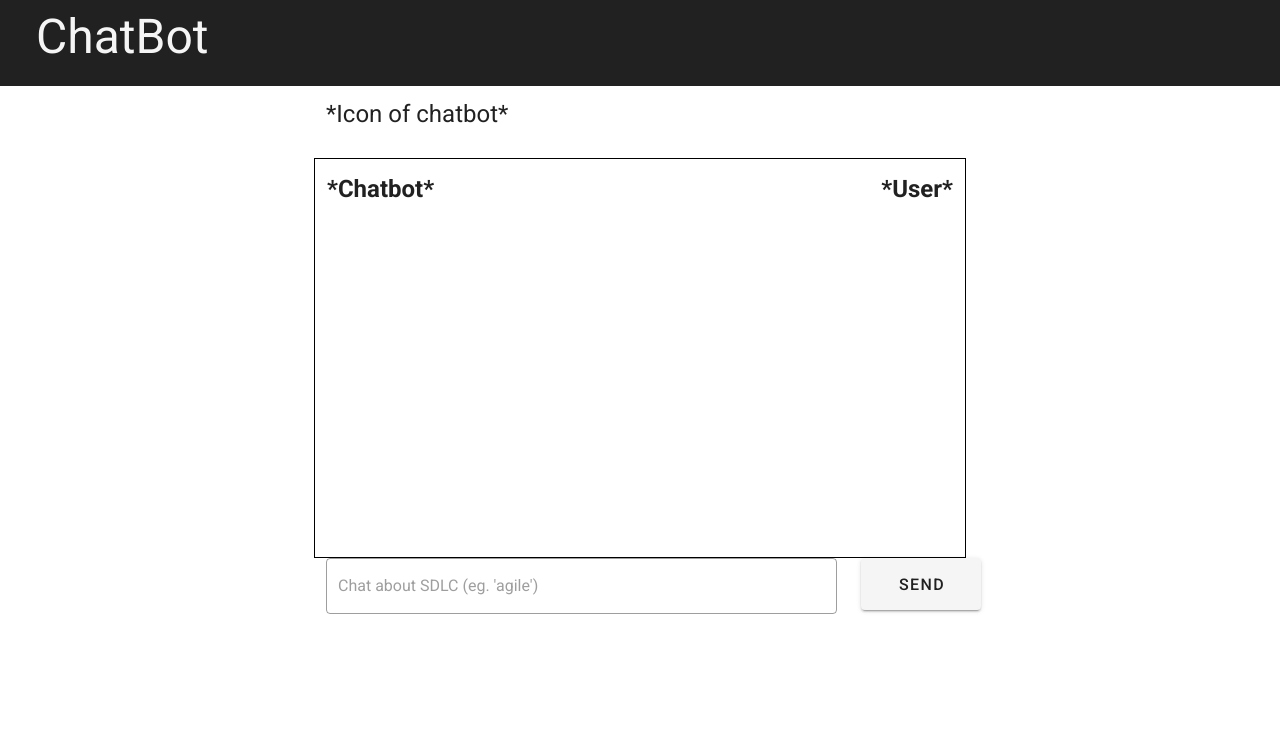
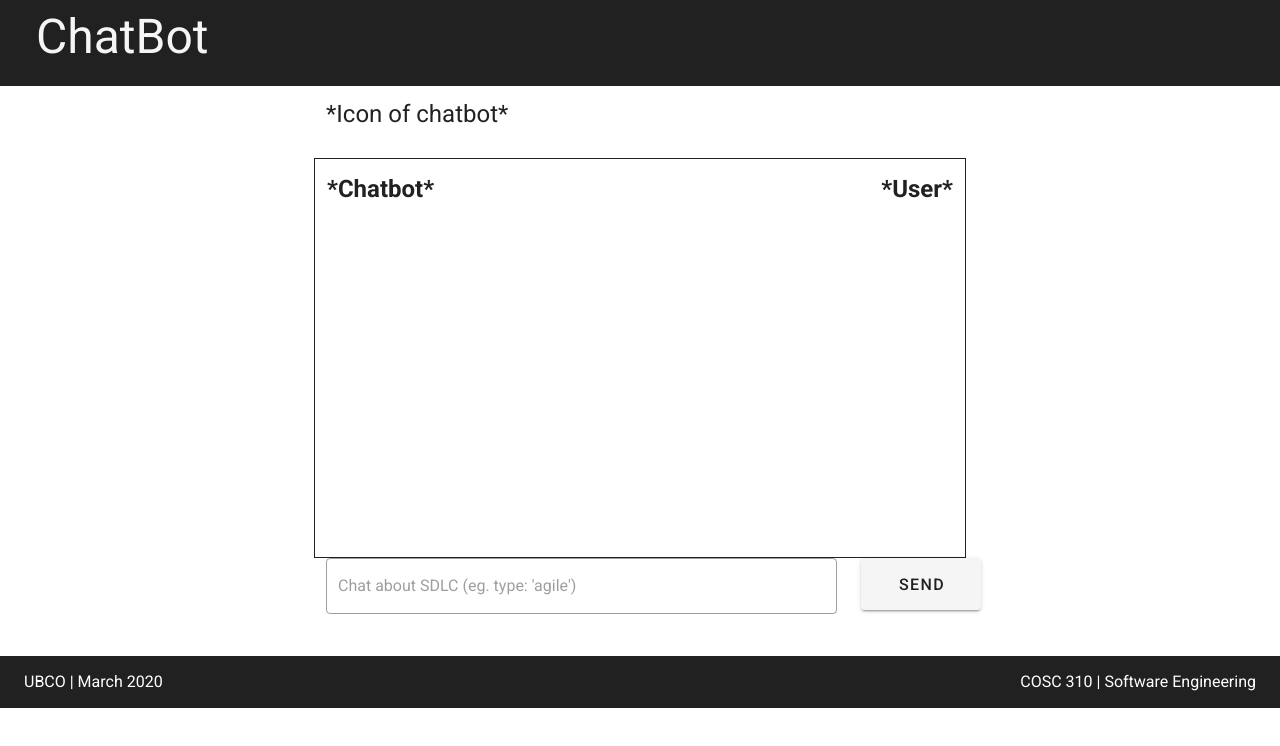
Before and after one commit to rogov-dvp/ChatBot-COSC-310, a Vue app in the folder chatbot/: page / in a window 1280 px wide. Shown: the top 746 px of the page. Built offline with nearby package versions, Linux system fonts and the light colour scheme.

Commit message:
Created a footer

```diff
--- a/chatbot/src/App.vue
+++ b/chatbot/src/App.vue
@@ -2,12 +2,12 @@
   <v-app>
     <v-content>
       <!--Navigation-->
-      <v-row style="">
+      <v-row>
           <Toolbar/>
       </v-row>
 
       <!--content-->
-      <v-row>
+      <v-row style="max-height: 85%;">
         <v-col cols="3">
           <LeftSide/>
         </v-col>
@@ -18,22 +18,26 @@
           <RightSide/>
         </v-col>
       </v-row>
-
+<!--  -->
+      <Footer/>
     </v-content>
   </v-app>
 </template>
 
 <script>
 import ChatBot from './components/ChatBot';
+import Footer from './components/Footer';
 import LeftSide from './components/LeftSide';
 import RightSide from './components/RightSide';
 import Toolbar from './components/Toolbar';
+
 
 export default {
   name: 'App',
 
   components: {
     ChatBot,
+    Footer,
     LeftSide,
     RightSide,
     Toolbar,
--- a/chatbot/src/components/ChatBot.vue
+++ b/chatbot/src/components/ChatBot.vue
@@ -10,7 +10,7 @@
           </v-col>
         </v-row>
         <!--Messenging bubbles and text appears in this row-->
-          <v-row style="height: 400px;border: 1px solid black">
+          <v-row style="height: 400px;border: 1px solid #212121">
             <v-col>
               <div id="chat-bot-response" class="chatbot">
                   <h2>*Chatbot*</h2>
@@ -34,7 +34,7 @@
             <v-col cols="10" class="flex-grow-1 pl-0"> <!--label="Chat"-->
               <v-text-field
               class="ml-0"
-              placeholder="Chat about SDLC (eg. 'agile')"
+              placeholder="Chat about SDLC (eg. type: 'agile')"
               outlined
               v-model="message"
               v-on:keyup.enter="inputMessage"
@@ -73,9 +73,11 @@
             this.createNewElement('user-response', this.message);
             this.createEmptySpace('user-response');
             //TODO: add code for spliting words. Currently, it takes one key word
-            let keyword = this.hashQuery(this.message);
+            let chatBotResponse = this.hashQuery(this.message);
+
+            //TODO: if key is not found return
             this.createEmptySpace('chat-bot-response');
-            this.createNewElement('chat-bot-response', keyword);
+            this.createNewElement('chat-bot-response', chatBotResponse);
             this.message = '';
         }
     },
--- /dev/null
+++ b/chatbot/src/components/Footer.vue
@@ -0,0 +1,24 @@
+<template>
+<v-footer class="grey darken-4 white--text text--lighen-4"> <!---->
+    <v-container class="pa-2" style="min-width: 100%;">
+        <v-row class="ma-0 pa-0">
+            <v-col cols="6" class="ma-0 pa-0">
+                <span class="font-weight-regular d-flex justify-start">UBCO | March 2020</span>
+            </v-col>
+            <v-col cols="6" class="ma-0 pa-0">
+                <span class="font-weight-regular d-flex justify-end">COSC 310 | Software Engineering</span>
+            </v-col>
+        </v-row>
+    </v-container>
+</v-footer>
+</template>
+
+<script>
+export default {
+
+}
+</script>
+
+<style>
+
+</style>
```
